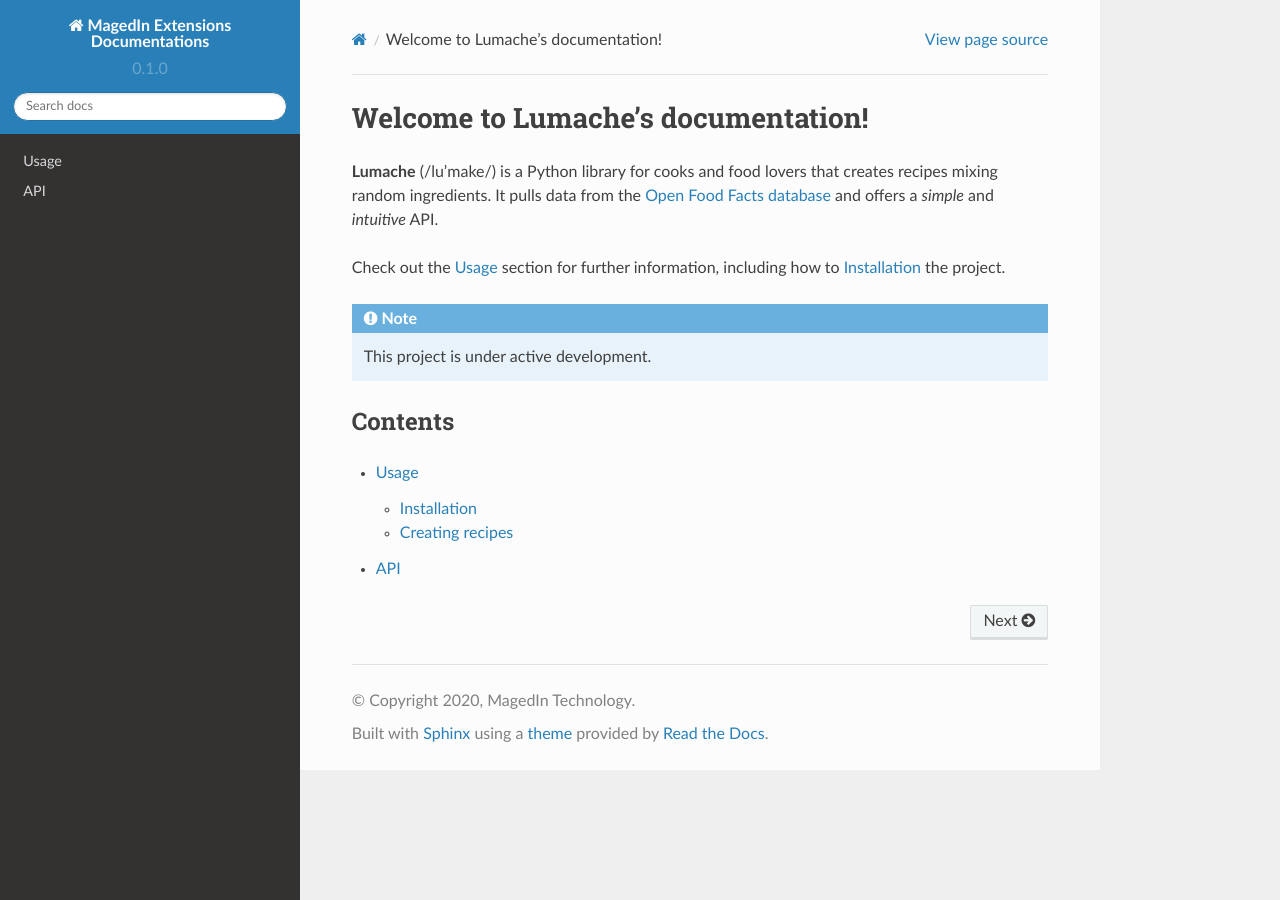
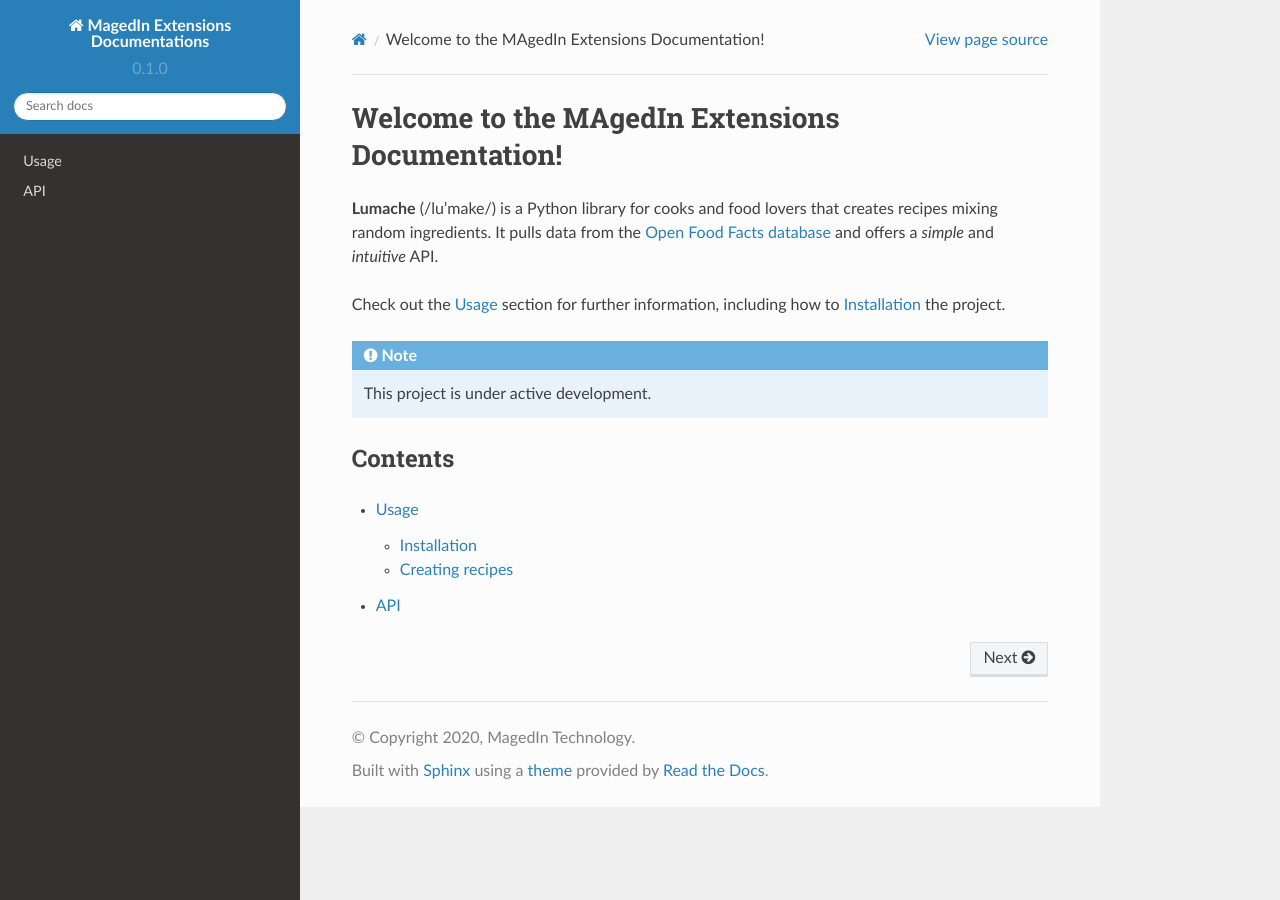
Before and after one commit to magedin/extension-docs, a Sphinx documentation site: the page built from docs/source/index.rst, in a window 1280 px wide. Built offline with Sphinx 7.4.7 and the Read the Docs theme 2.0.0, drawn with Linux system fonts in a browser that asks for light colours.

Commit message:
Update index.rst

```diff
--- a/docs/source/index.rst
+++ b/docs/source/index.rst
@@ -1,5 +1,5 @@
-Welcome to Lumache's documentation!
-===================================
+Welcome to the MAgedIn Extensions Documentation!
+================================================
 
 **Lumache** (/lu'make/) is a Python library for cooks and food lovers
 that creates recipes mixing random ingredients.
```
